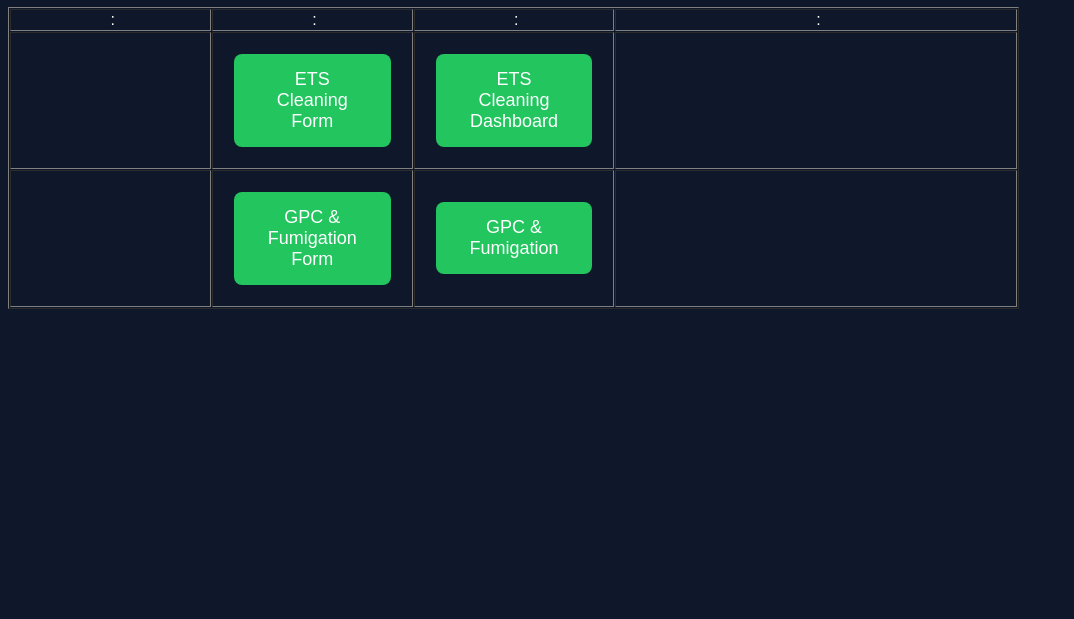
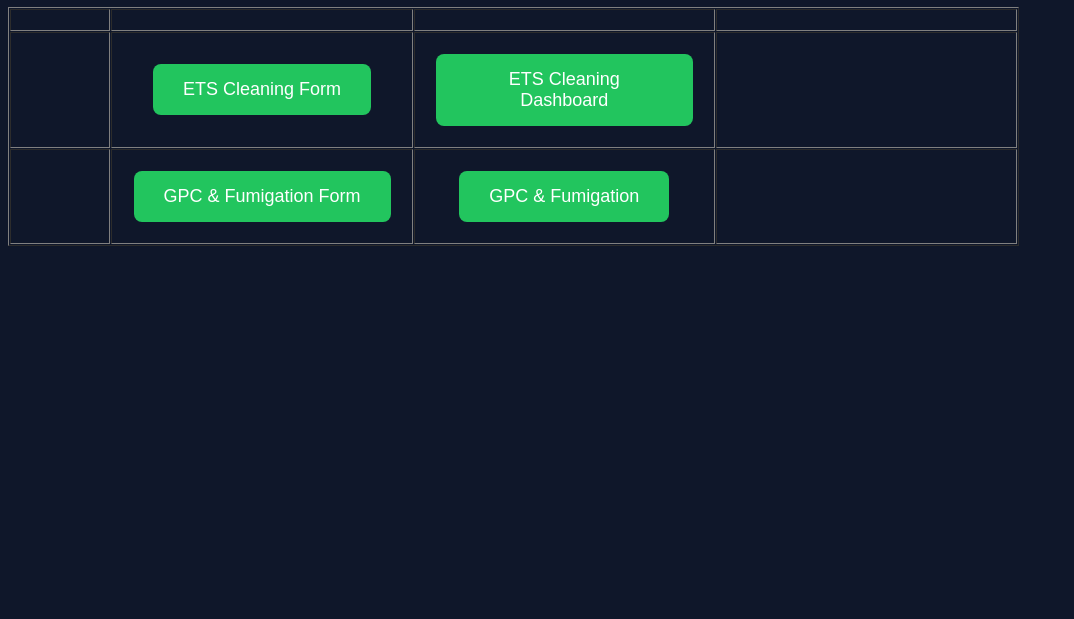
Before and after one commit to mjasniee-bot/etsintercity, a plain HTML site: page index.html in a window 1280 px wide. Shown: the part 181-800 px from the top of the page, without its empty margins (0-1074 px from the left). Drawn offline with Linux system fonts and the light colour scheme.

Commit message:
Update index.html

```diff
--- a/index.html
+++ b/index.html
@@ -46,10 +46,10 @@ function myFunction() {
 <div style="margin-bottom:20px">
 <table border=1 cellpadding=1 cellspacing=1 width=80%>
   <tr>
-    <td width=20%>&nbsp:</td>
-    <td width=20%>&nbsp:</td>
-    <td width=20%>&nbsp:</td>
-    <td width=40%>&nbsp:</td>
+    <td width=10%>&nbsp;</td>
+    <td width=30%>&nbsp;</td>
+    <td width=30%>&nbsp;</td>
+    <td width=30%>&nbsp;</td>
   </tr>
   <tr>
     <td></td>
```
